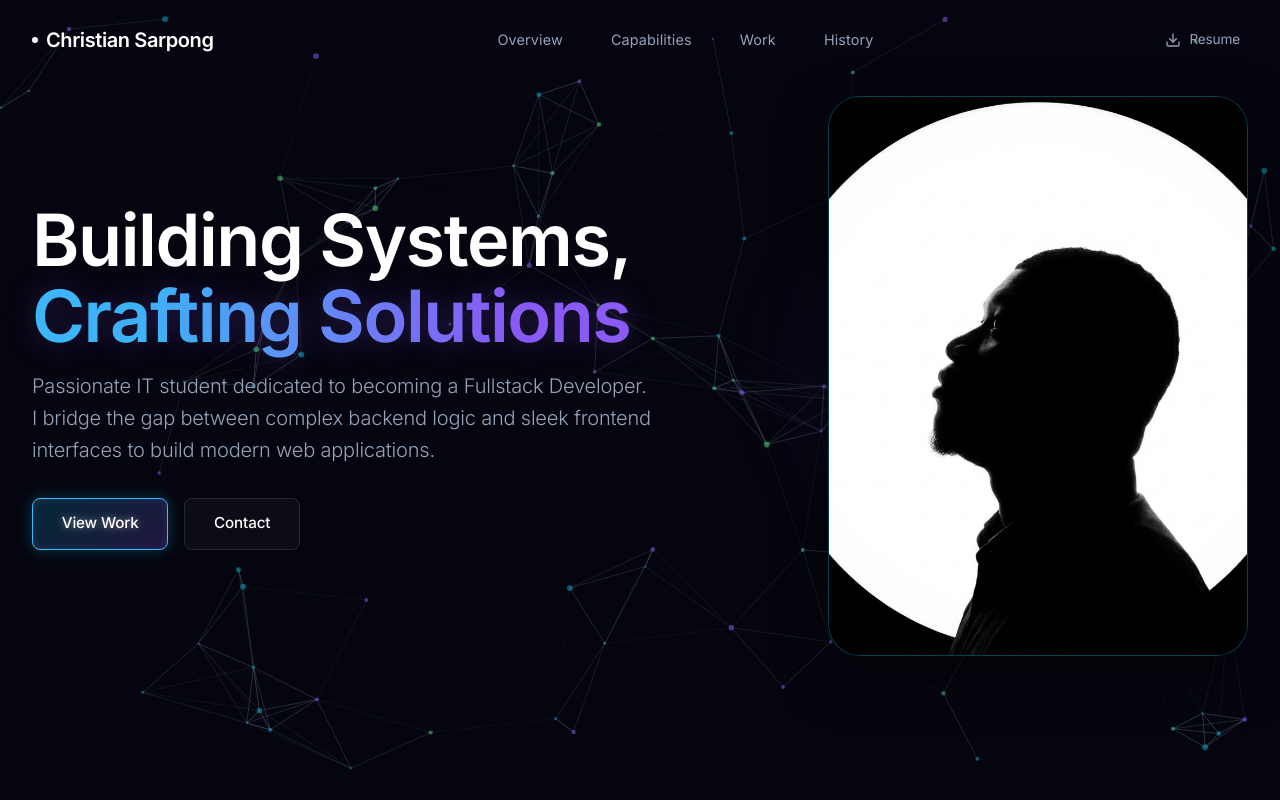
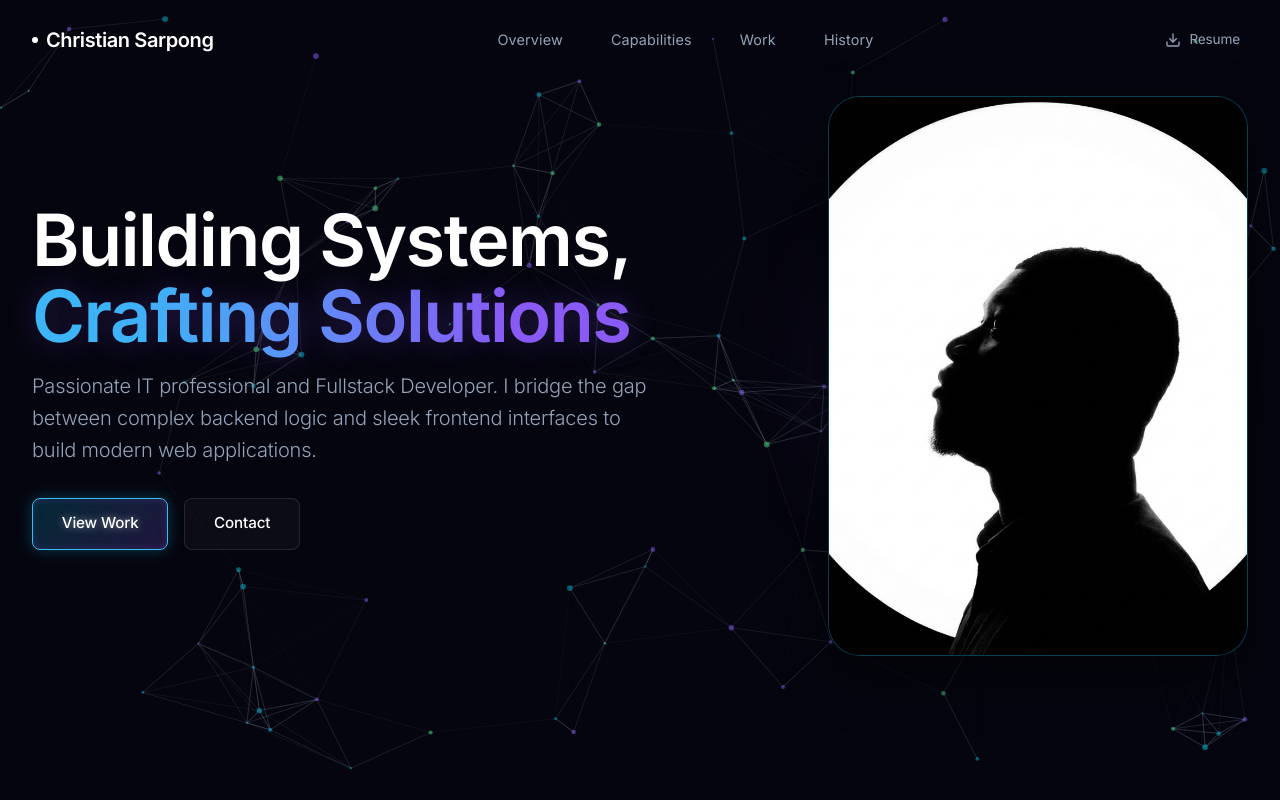
Before and after one commit to chrisarpong/Personal_portfolio, a React (Vite) app: page / in a window 1280 px wide. Shown: the top 800 px of the page. Built offline with nearby package versions, Linux system fonts and the light colour scheme.

Commit message:
content: Update Hero description from student to professional

```diff
--- a/src/components/Hero.jsx
+++ b/src/components/Hero.jsx
@@ -54,7 +54,7 @@ const Hero = () => {
                     </motion.h1>
 
                     <motion.p className="hero-desc" variants={itemVariants}>
-                        Passionate IT student dedicated to becoming a Fullstack Developer.
+                        Passionate IT professional and Fullstack Developer.
                         I bridge the gap between complex backend logic and sleek frontend interfaces to build modern web applications.
                     </motion.p>
 
```
